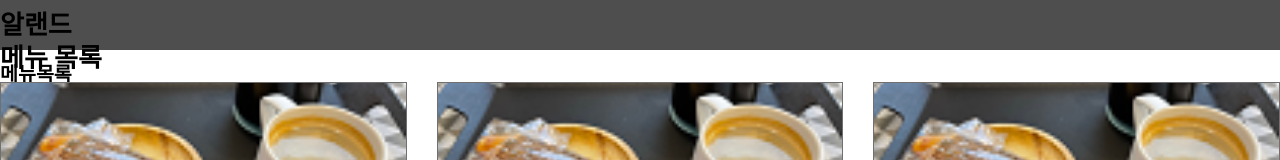
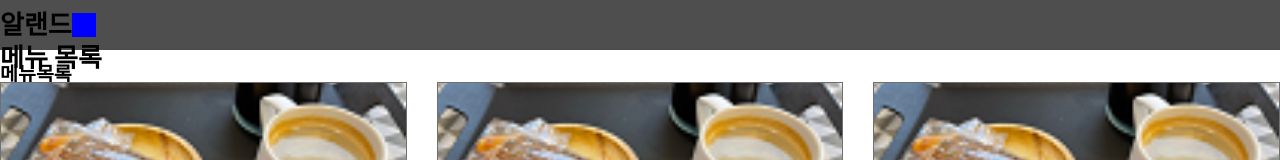
Before and after one commit to newlecture/rland-html, a plain HTML site: page menu/list.html in a window 1280 px wide. Shown: the top 160 px of the page. Drawn offline with Linux system fonts and the light colour scheme; files that its build step writes are made by us from their sources.

Commit message:
header수정

```diff
--- a/css/header.css
+++ b/css/header.css
@@ -5,3 +5,6 @@
     display: flex;
     align-items: center;
 }
+.header div{
+    background-color: blue;
+}
```
